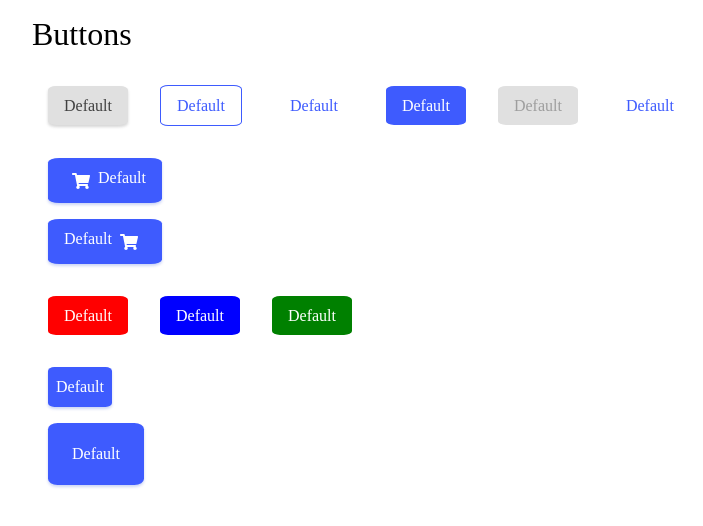
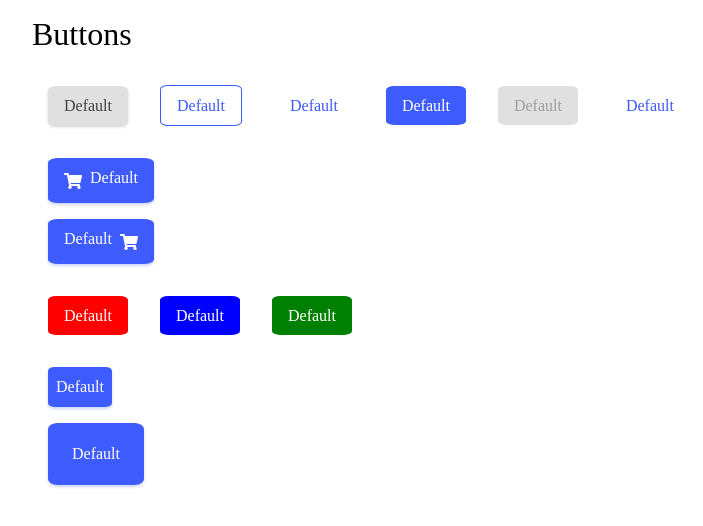
Before and after one commit to youhane/button_challenge, a React (Create React App) app: page / in a window 1280 px wide. Shown: the top 526 px of the page, without its empty margins (8-711 px from the left). Built offline with nearby package versions, Linux system fonts and the light colour scheme.

Commit message:
icon done

```diff
--- a/src/ButtonIcon.styles.js
+++ b/src/ButtonIcon.styles.js
@@ -11,7 +11,7 @@ export const ButtonIcon = styled.button`
     box-shadow: 0px 2px 3px 0px hsla(225, 100%, 40%, 0.2);
 
     span{
-        padding: ${props => props.end ? ".9rem .5rem" : ".9rem .5rem"};
+        padding: ${props => props.end ? ".9rem 0 .9rem .5rem" : ".9rem .5rem .9rem 0"};
     }
 
     :hover, :focus{
```
